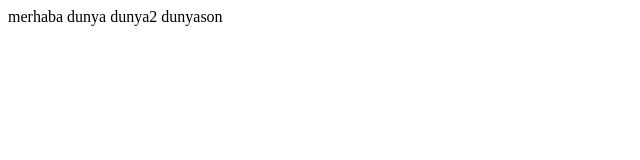
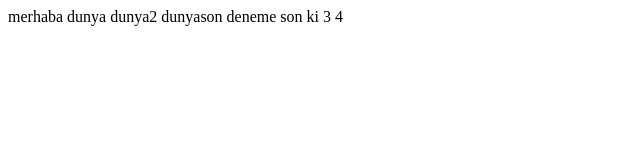
Before and after one commit to Cuneyt-2001/App1, a plain HTML site: page index.html in a window 1280 px wide. Shown: the whole page, without its empty margins (0-640 px from the left). Drawn offline with Linux system fonts and the light colour scheme.

Commit message:
V6
Someting added

```diff
--- a/index.html
+++ b/index.html
@@ -10,5 +10,6 @@
     dunya
     dunya2
     dunyason
+    deneme son ki 3 4
 </body>
 </html>
```
